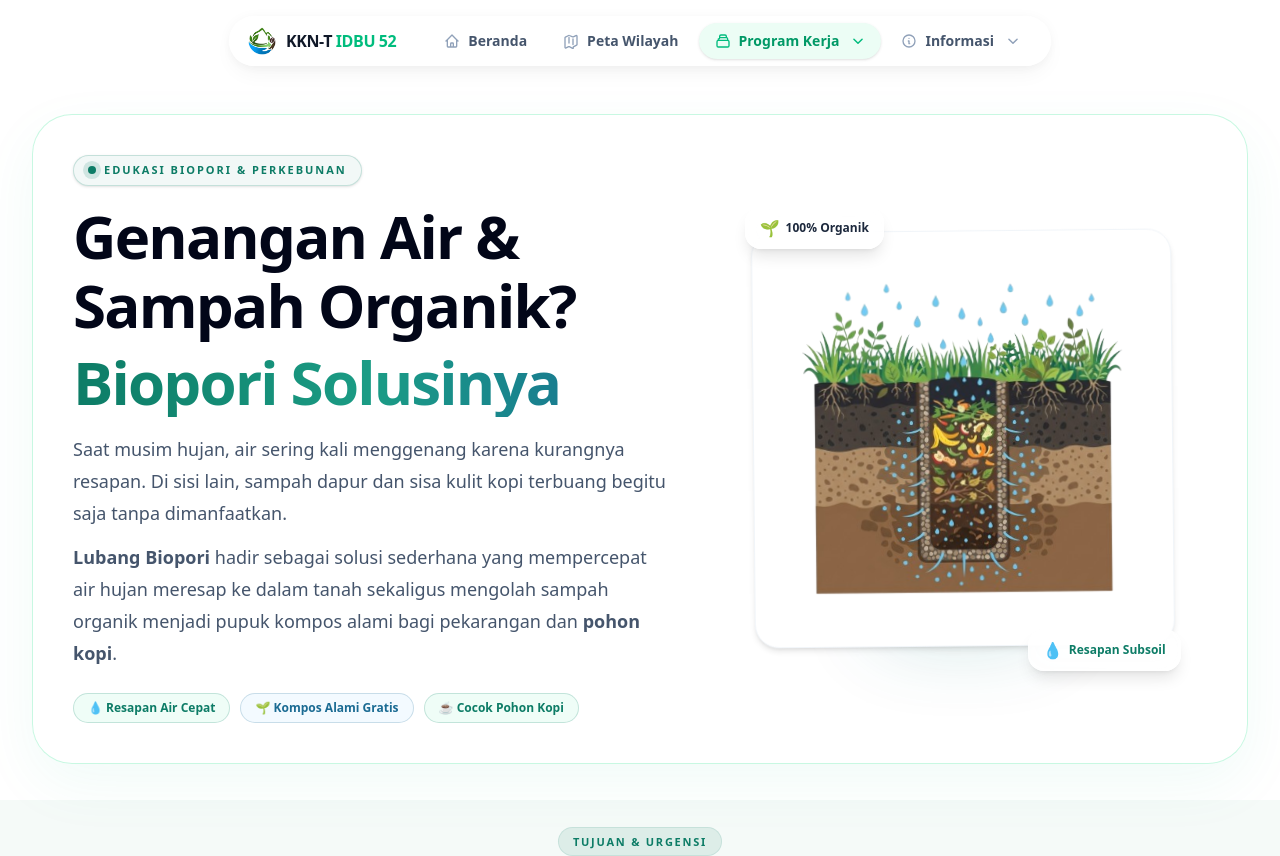
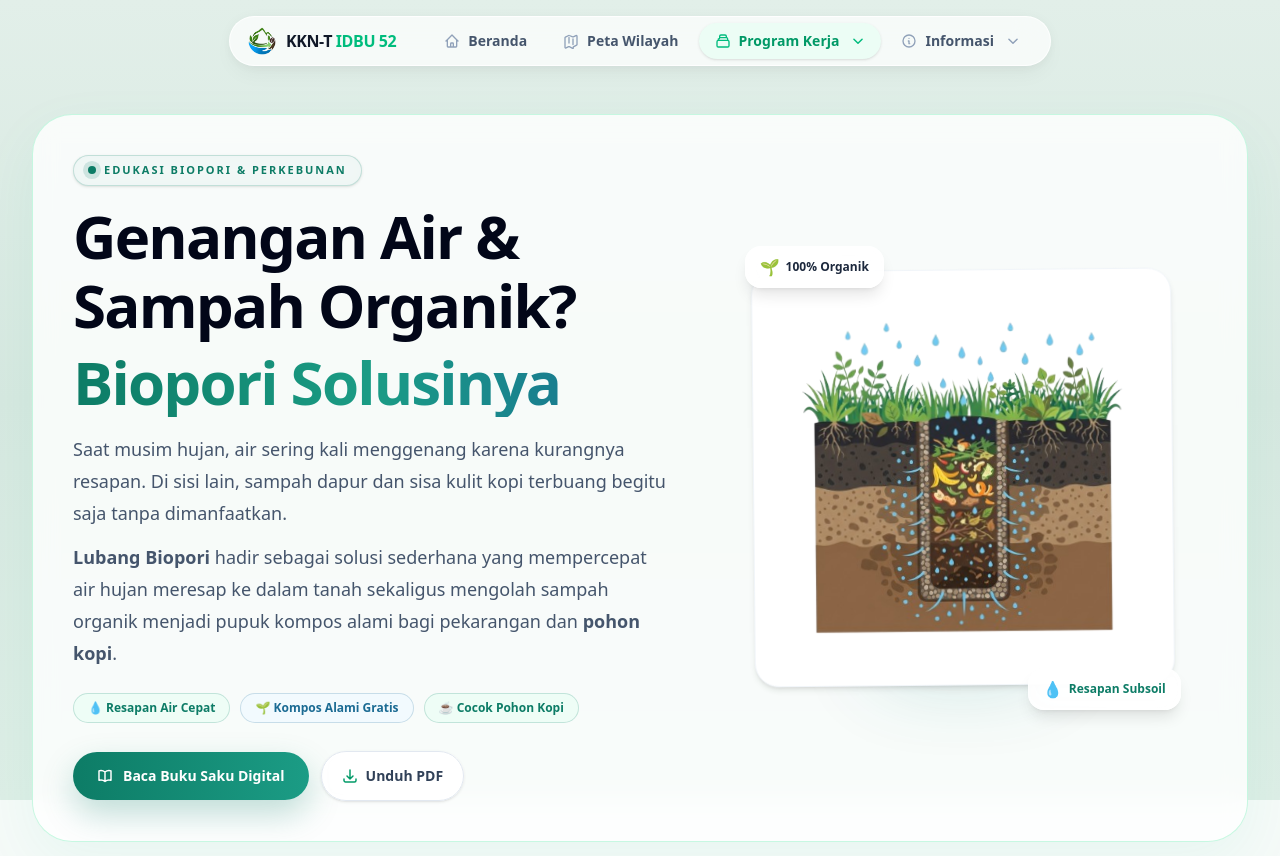
Before and after one commit to aisyyaaa/kkn-mijen52, a Next.js app: page /aksi-biopori in a window 1280 px wide. Shown: the top 856 px of the page. Built offline with nearby package versions, Linux system fonts and the light colour scheme.

Commit message:
feat(ui): add Profil KKN home buttons, biopori quick actions, and darken biopori background

```diff
--- a/app/aksi-biopori/page.tsx
+++ b/app/aksi-biopori/page.tsx
@@ -160,6 +160,29 @@ export default function AksiBioporiPage() {
               <span className="rounded-full border border-[#0D7C66]/20 bg-emerald-50/80 px-3.5 py-1.5 text-xs font-bold text-[#0D7C66]">
                 ☕ Cocok Pohon Kopi
               </span>
+            </div>
+
+            {/* Quick Action Buttons */}
+            <div className="mt-7 flex flex-wrap items-center gap-3">
+              <a
+                href="#buku-saku"
+                className="inline-flex items-center gap-2.5 rounded-full bg-gradient-to-r from-[#0D7C66] to-[#1B9C85] px-6 py-3.5 text-xs font-extrabold text-white shadow-[0_14px_32px_rgba(13,124,102,0.25)] transition-all hover:-translate-y-0.5 hover:shadow-[0_18px_36px_rgba(13,124,102,0.32)] sm:text-sm"
+              >
+                <svg className="h-4 w-4" fill="none" stroke="currentColor" strokeWidth={2.2} viewBox="0 0 24 24">
+                  <path strokeLinecap="round" strokeLinejoin="round" d="M12 6.042A8.967 8.967 0 006 3.75c-1.052 0-2.062.18-3 .512v14.25A8.987 8.987 0 016 18c2.305 0 4.408.867 6 2.292m0-14.25a8.966 8.966 0 016-2.292c1.052 0 2.062.18 3 .512v14.25A8.987 8.987 0 0018 18a8.967 8.967 0 00-6 2.292m0-14.25v14.25" />
+                </svg>
+                Baca Buku Saku Digital
+              </a>
+              <a
+                href="/pdf/buku-panduan-biopori.pdf"
+                download="Buku_Panduan_Biopori_KKN_IDBU_52.pdf"
+                className="inline-flex items-center gap-2 rounded-full border border-slate-200 bg-white/90 backdrop-blur px-5 py-3.5 text-xs font-bold text-slate-700 shadow-sm transition-all hover:-translate-y-0.5 hover:border-emerald-300 hover:bg-emerald-50 hover:text-[#0D7C66] sm:text-sm"
+              >
+                <svg className="h-4 w-4 text-emerald-600" fill="none" stroke="currentColor" strokeWidth={2.2} viewBox="0 0 24 24">
+                  <path strokeLinecap="round" strokeLinejoin="round" d="M3 16.5v2.25A2.25 2.25 0 005.25 21h13.5A2.25 2.25 0 0021 18.75V16.5M16.5 12L12 16.5m0 0L7.5 12m4.5 4.5V3" />
+                </svg>
+                Unduh PDF
+              </a>
             </div>
           </div>
 
--- a/app/page.tsx
+++ b/app/page.tsx
@@ -23,7 +23,7 @@ export default function Home() {
             </p>
 
             <div className="mt-7 flex flex-col gap-3 sm:flex-row">
-              <a
+              <Link
                 href="/peta-wilayah"
                 className="inline-flex items-center justify-center gap-2 rounded-full bg-gradient-to-r from-emerald-600 to-sky-500 px-7 py-3.5 text-sm font-extrabold text-white shadow-[0_18px_42px_rgba(16,185,129,0.24)] transition hover:-translate-y-0.5 hover:shadow-[0_22px_48px_rgba(14,165,233,0.26)]"
               >
@@ -31,7 +31,16 @@ export default function Home() {
                 <svg className="h-4 w-4" fill="none" stroke="currentColor" strokeWidth="2.2" viewBox="0 0 24 24">
                   <path strokeLinecap="round" strokeLinejoin="round" d="M9 6.75V15m6-6v8.25m.503 3.498l4.875-2.437c.381-.19.622-.58.622-1.006V4.82c0-.836-.88-1.38-1.628-1.006l-3.869 1.934c-.317.159-.69.159-1.006 0L9.503 3.752a1.125 1.125 0 00-1.006 0L3.622 6.19C3.24 6.38 3 6.77 3 7.197v14.25c0 .836.88 1.38 1.628 1.006l3.869-1.934c.317-.159.69-.159 1.006 0l4.875 2.437c.317.158.69.158 1.006 0z" />
                 </svg>
-              </a>
+              </Link>
+              <Link
+                href="/profil-kkn"
+                className="inline-flex items-center justify-center gap-2 rounded-full border border-slate-200 bg-white/80 backdrop-blur px-7 py-3.5 text-sm font-extrabold text-slate-800 shadow-sm transition hover:-translate-y-0.5 hover:border-emerald-300 hover:bg-emerald-50 hover:text-emerald-700 hover:shadow-md"
+              >
+                Profil Tim KKN
+                <svg className="h-4 w-4 text-emerald-600" fill="none" stroke="currentColor" strokeWidth="2.2" viewBox="0 0 24 24">
+                  <path strokeLinecap="round" strokeLinejoin="round" d="M17 20h5v-2a3 3 0 00-5.356-1.857M17 20H7m10 0v-2c0-.656-.126-1.283-.356-1.857M7 20H2v-2a3 3 0 015.356-1.857M7 20v-2c0-.656.126-1.283.356-1.857m0 0a5.002 5.002 0 019.288 0M15 7a3 3 0 11-6 0 3 3 0 016 0zm6 3a2 2 0 11-4 0 2 2 0 014 0zM7 10a2 2 0 11-4 0 2 2 0 014 0z" />
+                </svg>
+              </Link>
             </div>
 
             <div className="mt-8 flex flex-col gap-3">
@@ -187,6 +196,14 @@ export default function Home() {
             </div>
             <span className="text-xs font-bold text-slate-700 group-hover:text-sky-700">Dasar Hukum</span>
           </Link>
+          <Link href="/profil-kkn" className="group flex flex-col items-center justify-center gap-3 rounded-3xl border border-white/80 bg-white/70 p-5 shadow-sm backdrop-blur transition-all duration-300 hover:-translate-y-1 hover:border-emerald-200 hover:bg-emerald-50 hover:shadow-md text-center">
+            <div className="flex h-12 w-12 items-center justify-center rounded-2xl bg-emerald-100 text-emerald-600 transition-colors group-hover:bg-emerald-500 group-hover:text-white">
+              <svg className="h-6 w-6" fill="none" stroke="currentColor" viewBox="0 0 24 24">
+                <path strokeLinecap="round" strokeLinejoin="round" strokeWidth={2} d="M17 20h5v-2a3 3 0 00-5.356-1.857M17 20H7m10 0v-2c0-.656-.126-1.283-.356-1.857M7 20H2v-2a3 3 0 015.356-1.857M7 20v-2c0-.656.126-1.283.356-1.857m0 0a5.002 5.002 0 019.288 0M15 7a3 3 0 11-6 0 3 3 0 016 0zm6 3a2 2 0 11-4 0 2 2 0 014 0zM7 10a2 2 0 11-4 0 2 2 0 014 0z" />
+              </svg>
+            </div>
+            <span className="text-xs font-bold text-slate-700 group-hover:text-emerald-700">Profil Tim KKN</span>
+          </Link>
         </div>
       </section>
     </main>
--- a/components/PageBackground.tsx
+++ b/components/PageBackground.tsx
@@ -2,21 +2,21 @@
 
 import { usePathname } from "next/navigation";
 
-const SOLID_BACKGROUNDS: Record<string, string> = {
-  "/aksi-biopori": "#ffffff",
+const PAGE_BACKGROUNDS: Record<string, string> = {
+  "/aksi-biopori": "linear-gradient(180deg, #E2EFE9 0%, #D6E8E0 50%, #DDEEE6 100%)",
   "/teba": "#FAF9F5",
   "/eco-enzim": "#FFFCF4",
 };
 
 export default function PageBackground() {
   const pathname = usePathname();
-  const solidColor = SOLID_BACKGROUNDS[pathname];
+  const bgStyle = PAGE_BACKGROUNDS[pathname];
 
-  if (solidColor) {
+  if (bgStyle) {
     return (
       <div
         className="pointer-events-none fixed inset-0 -z-10"
-        style={{ backgroundColor: solidColor }}
+        style={{ background: bgStyle }}
       />
     );
   }
```
